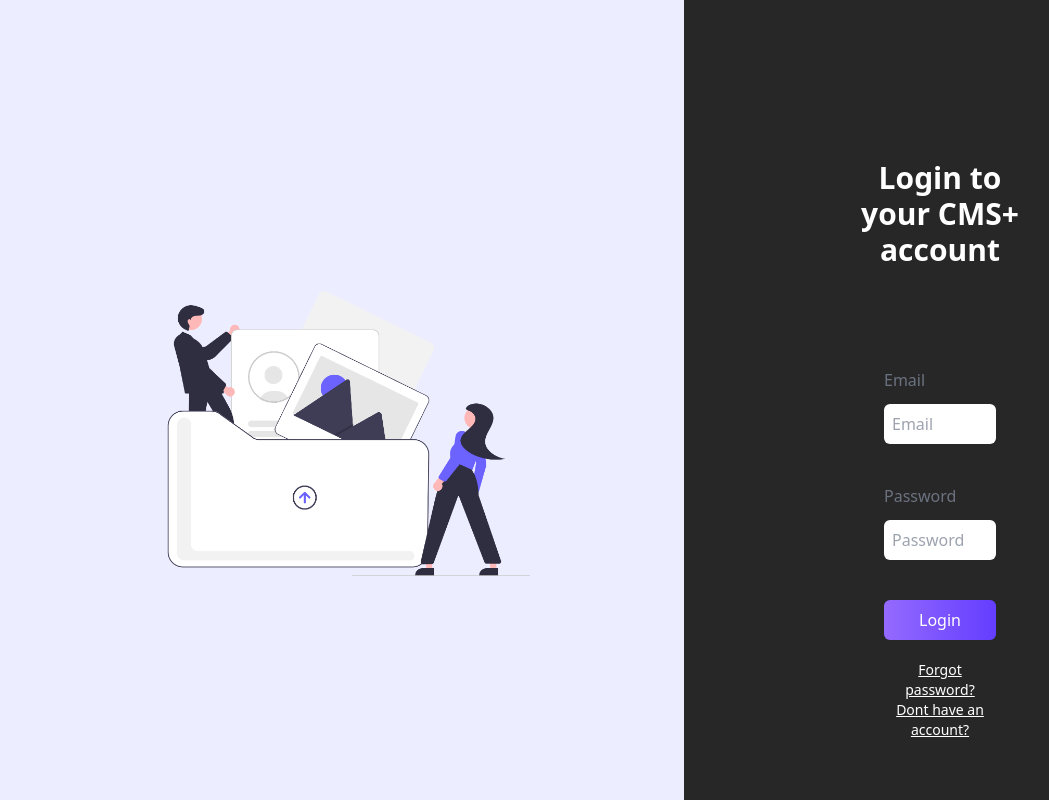
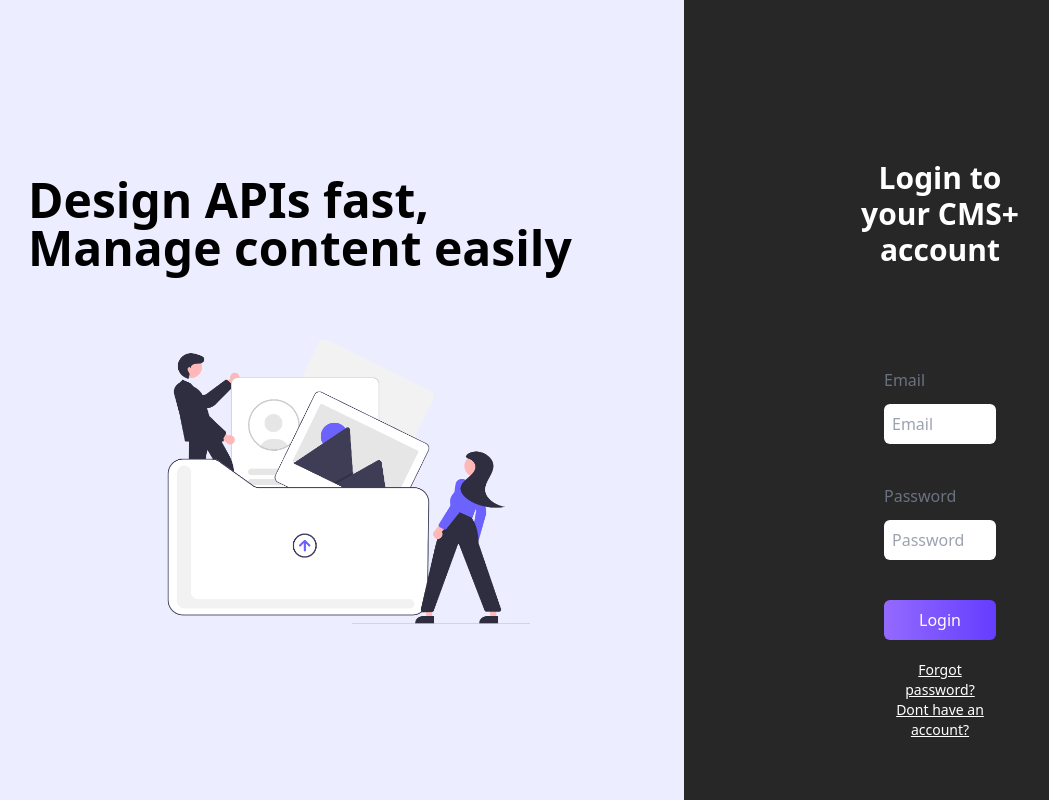
Before and after one commit to khushilms-cs19/frontend-evaluation-4, a React (Create React App) app: page /login in a window 1280 px wide. Shown: the whole page, without its empty margins (84-1133 px from the left). Built offline with nearby package versions, Linux system fonts and the light colour scheme.

Commit message:
chore: fine tune design

```diff
--- a/src/components/ProtectedRoute/index.jsx
+++ b/src/components/ProtectedRoute/index.jsx
@@ -14,6 +14,7 @@ function ProtectedRoute({ redirect, element }) {
         navigate(redirect);
       }
       try{
+        console.log('here');
         await axios({
           method: 'POST',
           url: `http://${process.env.REACT_APP_AUTH_URL}:${process.env.REACT_APP_AUTH_PORT}/auth/validate`,
@@ -25,7 +26,7 @@ function ProtectedRoute({ redirect, element }) {
         });
       }catch(err){
         console.log(err);
-        // navigate(redirect);
+        navigate(redirect);
       }
     };
     if (localStorage.getItem('token')) {
--- a/src/components/SideModal/index.jsx
+++ b/src/components/SideModal/index.jsx
@@ -68,7 +68,7 @@ function SideModal({contentType, allColumns, setIsModalOpen, currentCollection})
   return (
     <div className='absolute w-screen h-screen flex justify-end items-center bg-black/50'>
       <div className='w-1/3 h-screen p-20 bg-white'>
-        <p className='w-full text-xl text-left mb-10'>{currentCollection?'Edit': 'New'} {contentType.contentTypeName}</p>
+        <p className='w-full text-3xl text-left mb-10 font-bold'>{currentCollection?'Edit': 'New'} {contentType.contentTypeName}</p>
         <div className='flex flex-col gap-5 py-4 max-h-[42rem] overflow-auto'>
           {
             allColumns.length>0 ?
@@ -76,7 +76,7 @@ function SideModal({contentType, allColumns, setIsModalOpen, currentCollection})
                 return (
                   <div className='flex flex-col gap-2' key={index}>
                     <label className='text-gray-400 font-medium text-left'>{item.name}</label>
-                    <input className='border-2 border-gray-300 p-2 rounded-md' data-column-id={item.columnId} ref={(element)=>{inputsRef.current[index] = element;}}
+                    <input className='border border-[#643dff] p-2 rounded-md' data-column-id={item.columnId} ref={(element)=>{inputsRef.current[index] = element;}}
                       defaultValue={currentCollection?getCurrentCollectionColValue(currentCollection,item.columnId):''}
                     ></input>
                   </div>
@@ -86,14 +86,16 @@ function SideModal({contentType, allColumns, setIsModalOpen, currentCollection})
         </div>
         <div>
           <p className='text-red-400'>{error}</p>
-          <button className='bg-blue-400 hover:bg-gray-400 p-2' onClick={()=>setIsModalOpen(false)}>cancel</button>
-          <button className='bg-blue-400 hover:bg-gray-400 p-2' onClick={()=>{
+          <div className='w-full flex gap-4 justify-end'>
+            <button className='hover:bg-gray-300 rounded-lg p-2 px-6' onClick={()=>setIsModalOpen(false)}>Cancel</button>
+            <button className='bg-gradient-to-r from-[#946afe] to-[#643dff] py-2 px-10 rounded-lg text-white' onClick={()=>{
               if(currentCollection){
                 editCollectionHandler();
               }else{
                 addNewCollection();
               }
             }}>{currentCollection?'Edit':'Add'}</button>
+          </div>
         </div>
       </div>
     </div>
--- a/src/components/SmallModal/index.jsx
+++ b/src/components/SmallModal/index.jsx
@@ -30,11 +30,11 @@ function SmallModal({createHandler, title, exitModal, contentTypeId, error}) {
         <p className='text-left font-bold text-lg'>{title}</p>
         <div>
           <p className='text-left mb-2'>Enter a value</p>
-          <input className='px-2 py-2 rounded-md text-left bg-gray-200 w-full' placeholder='Value' ref={contentTypeRef}></input>
+          <input className='px-2 py-2 rounded-md text-left w-full border-[#643dff] border' placeholder='Value' ref={contentTypeRef}></input>
         </div>
         <div className='w-full flex justify-end gap-4'>
-          <button className='bg-blue-400 p-4 rounded-sm hover:bg-slate-400' onClick={exitModal}>Cancel</button>
-          <button className='bg-blue-400 p-4 rounded-sm hover:bg-slate-400' onClick={()=>createHandler(contentTypeRef.current.value,contentTypeId||null)}>Create</button>
+          <button className='p-2 rounded-sm text-[#643dff]' onClick={exitModal}>Cancel</button>
+          <button className='bg-gradient-to-r from-[#946afe] to-[#643dff] py-2 px-10 rounded-lg text-white hover:bg-slate-400' onClick={()=>createHandler(contentTypeRef.current.value,contentTypeId||null)}>Create</button>
         </div>
         <p className='text-red-400'>{error}</p>
       </div>
--- a/src/pages/ContentTypes/index.jsx
+++ b/src/pages/ContentTypes/index.jsx
@@ -36,7 +36,7 @@ function ContentTypes() {
         <div className='p-10'>
           <div className='flex justify-between mb-4'>
             <p className='text-2xl'>{collectionData?.data?.length} Entries Found</p>
-            <button onClick={()=>setIsModalOpen(true)}>Add a new entry</button>
+            <button onClick={()=>setIsModalOpen(true)} className='text-xl text-[#643dff]' >Add a new entry</button>
           </div>
 
 
--- a/src/pages/Login/index.jsx
+++ b/src/pages/Login/index.jsx
@@ -28,8 +28,11 @@ function Login() {
   };
   return (
     <div className='w-100 h-100 flex'>
-      <div className='w-3/5 bg-[#eceeff] h-screen flex justify-center items-center'>
-        <p></p>
+      <div className='w-3/5 bg-[#eceeff] h-screen flex flex-col justify-center items-center'>
+        <div className='w-full'>
+          <p className='text-5xl font-bold text-left px-28'>Design APIs fast,</p>
+          <p className='text-5xl font-bold text-left px-28'>Manage content easily</p>
+        </div>
         <div className='flex justify-center items-center'>
           <img src={registerImage} alt="search" className='w-3/5'/>
         </div>
--- a/src/pages/Register/index.jsx
+++ b/src/pages/Register/index.jsx
@@ -32,8 +32,11 @@ function Register() {
   };
   return (
     <div className='w-100 h-100 flex'>
-      <div className='w-3/5 bg-[#eceeff] h-screen flex justify-center items-center'>
-        <p></p>
+      <div className='w-3/5 bg-[#eceeff] h-screen flex flex-col justify-center items-center'>
+        <div className='w-full'>
+          <p className='text-5xl font-bold text-left px-28'>Design APIs fast,</p>
+          <p className='text-5xl font-bold text-left px-28'>Manage content easily</p>
+        </div>
         <div className='flex justify-center items-center'>
           <img src={registerImage} alt="search" className='w-3/5'/>
         </div>
```
Lines whose indentation alone changed are shown as unchanged.
